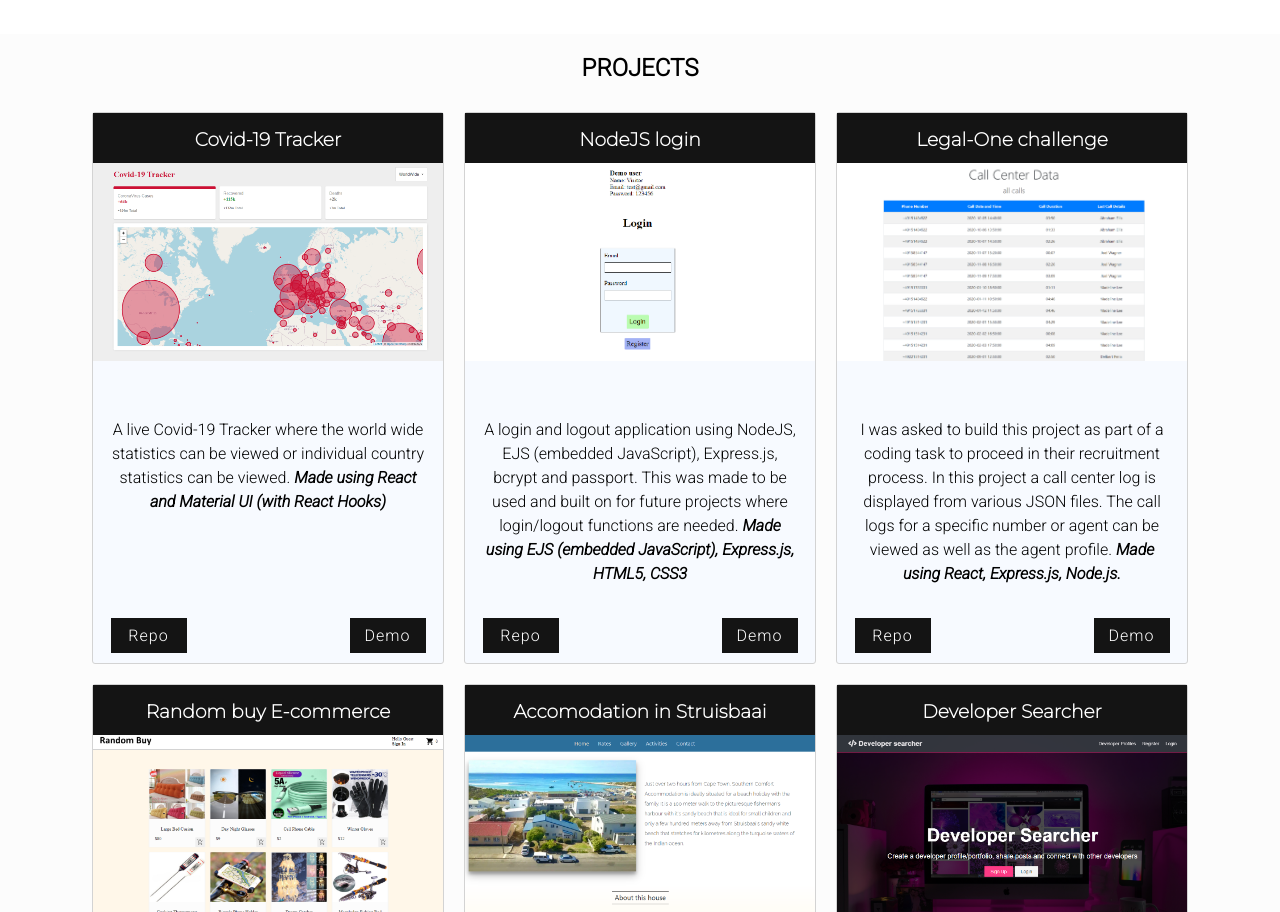
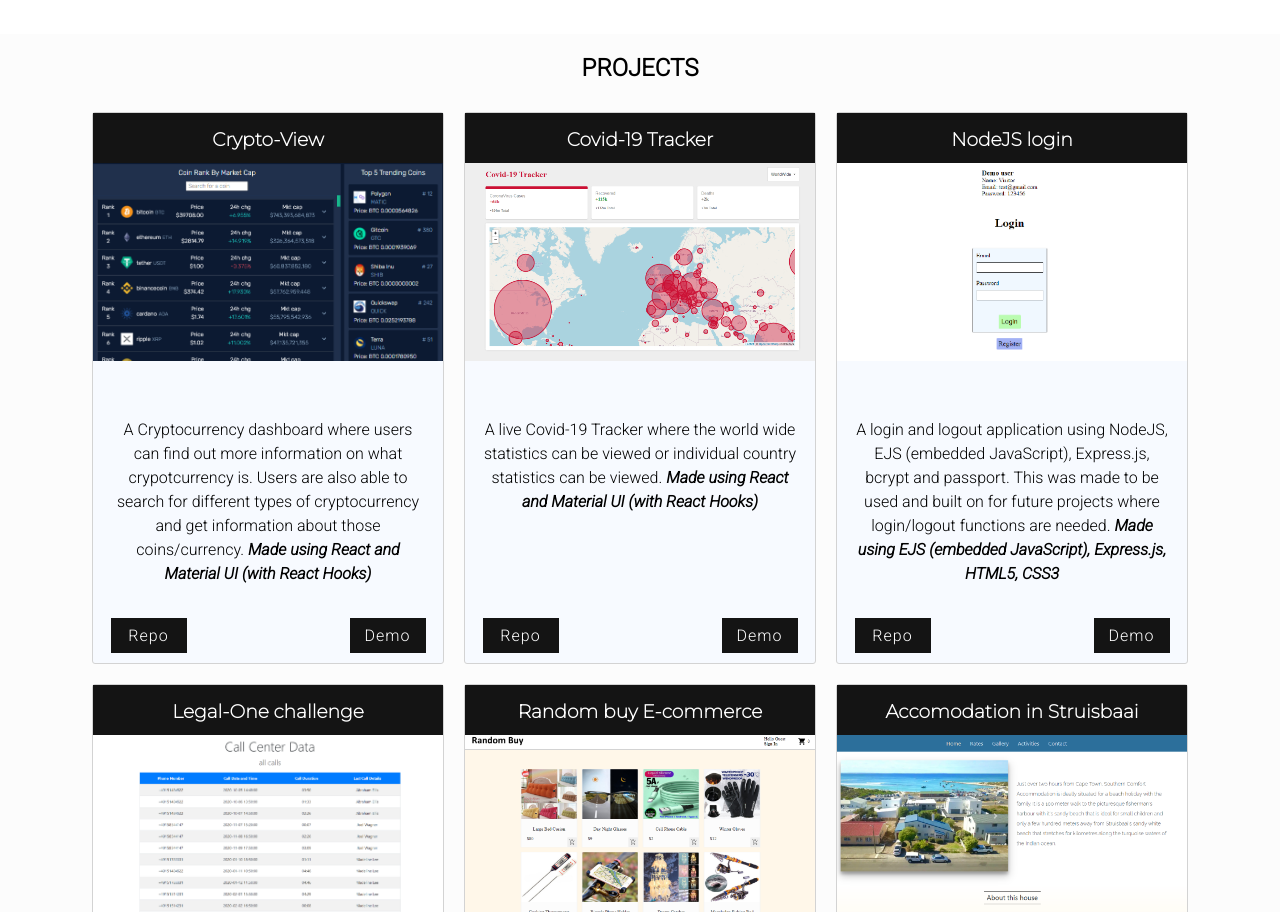
Before and after one commit to HarryMinnie6/Portfolio, a React (Create React App) app: page / in a window 1280 px wide. Shown: the part 1792-2704 px from the top of the page. Built offline with nearby package versions, Linux system fonts and the light colour scheme; a web font is replaced by a local one.

Commit message:
added crypto-view project

```diff
--- a/src/Projects/ProjectsPage.js
+++ b/src/Projects/ProjectsPage.js
@@ -14,11 +14,22 @@ import netflix from "../Projects/project-images/netflix.png";
 import sunsetSkimBoards from "../Projects/project-images/sunset-skimboards.png";
 import rockPaperScissors from "../Projects/project-images/rps.png";
 import weather from "../Projects/project-images/weather.png";
+import cryptoView from "../Projects/project-images/crypto-view.png";
 function ProjectsPage() {
   return (
     <section className='projects-section' id='projects'>
       <h2>PROJECTS</h2>
       <div className='projects-holder'>
+        <Project
+          project__name={"Crypto-View"}
+          project__image={cryptoView}
+          project__description={
+            "A Cryptocurrency dashboard where users can find out more information on what crypotcurrency is. Users are also able to search for different types of cryptocurrency and get information about those coins/currency. "
+          }
+          made__using={"Made using React and Material UI (with React Hooks)"}
+          github__link={"https://github.com/HarryMinnie6/crypto-view"}
+          demo__link={"https://harryminnie6.github.io/crypto-view/"}
+        />
         <Project
           project__name={"Covid-19 Tracker"}
           project__image={coronaTracker}
```
Also changed, not shown: src/Projects/project-images/crypto-view.png (added).
